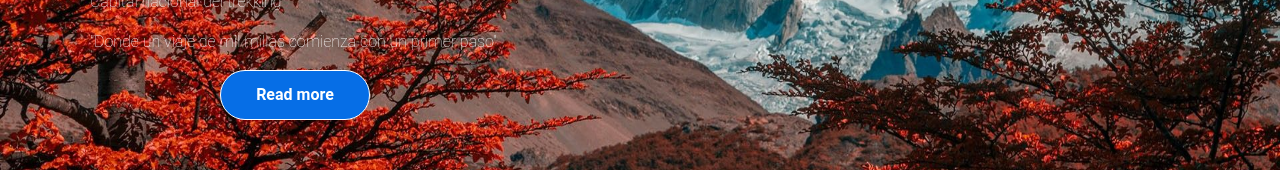
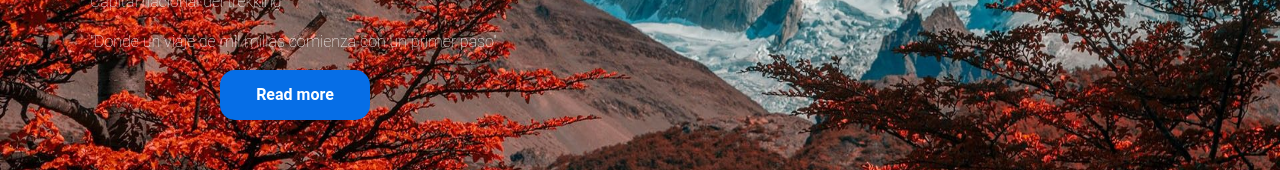
Before and after one commit to PabloComin07/Pin_Grupo_8, a React (Create React App) app: page / in a window 1280 px wide. Shown: the part 560-730 px from the top of the page. Built offline with nearby package versions, Linux system fonts and the light colour scheme.

Commit message:
Se agregaron comentarios en la hoja de estilos de app

```diff
--- a/src/App.css
+++ b/src/App.css
@@ -1,3 +1,4 @@
+
 div,
 body {
   margin: 0;
@@ -5,6 +6,29 @@ body {
   font-family: roboto, sans-serif;
 }
 
+/* Estilos generales para el contenedor principal */
+.primer_contenedor {
+  width: auto;
+  height: 100%;
+  display: flex;
+  flex-wrap: wrap;
+}
+
+/* Estilos para la imagen de fondo de la primera pantalla */
+.imagen_contenedor_principal {
+  background-size:cover;
+	background-position: center center;
+  background-repeat: no-repeat;
+  background-attachment: fixed;
+  position: relative;
+  width: 100%;
+  height: 100vh;
+  display: flex;
+  justify-content: center;
+  align-items: center;
+}
+
+/* Estilos para el nav bar */
 ul {
   position: fixed;
   right: 0;
@@ -42,6 +66,7 @@ ul li:hover a:before {
   transform: translateX(100);
 }
 
+/* Parrafo de "El Charlten" */
 .texto_primer_contenedor {
   background: transparent;
   display: flex;
@@ -80,26 +105,7 @@ ul li:hover a:before {
   font-size: 1em;
 }
 
-.primer_contenedor {
-  width: auto;
-  height: 100%;
-  display: flex;
-  flex-wrap: wrap;
-}
-
-.imagen_contenedor_principal {
-  background-size:cover;
-	background-position: center center;
-  background-repeat: no-repeat;
-  background-attachment: fixed;
-  position: relative;
-  width: 100%;
-  height: 100vh;
-  display: flex;
-  justify-content: center;
-  align-items: center;
-}
-
+/* Estilos para el logo */
 .logo_contenedor_principal {
   max-width: 15%;
   max-height: 15%;
@@ -111,6 +117,7 @@ ul li:hover a:before {
 
 }
 
+/* Estilos para el boton readme */
 .button_readme {
   margin-left: 150px;
   height: 50px;
@@ -124,9 +131,9 @@ ul li:hover a:before {
   align-items: center;
   font-weight: bold;
   color: white;
-  border: 1px solid white;
+  border: 0px solid white;
   cursor: pointer;
-  border-radius: 25px;
+  border-radius: 15px;
   user-select: none;
 }
 
```
